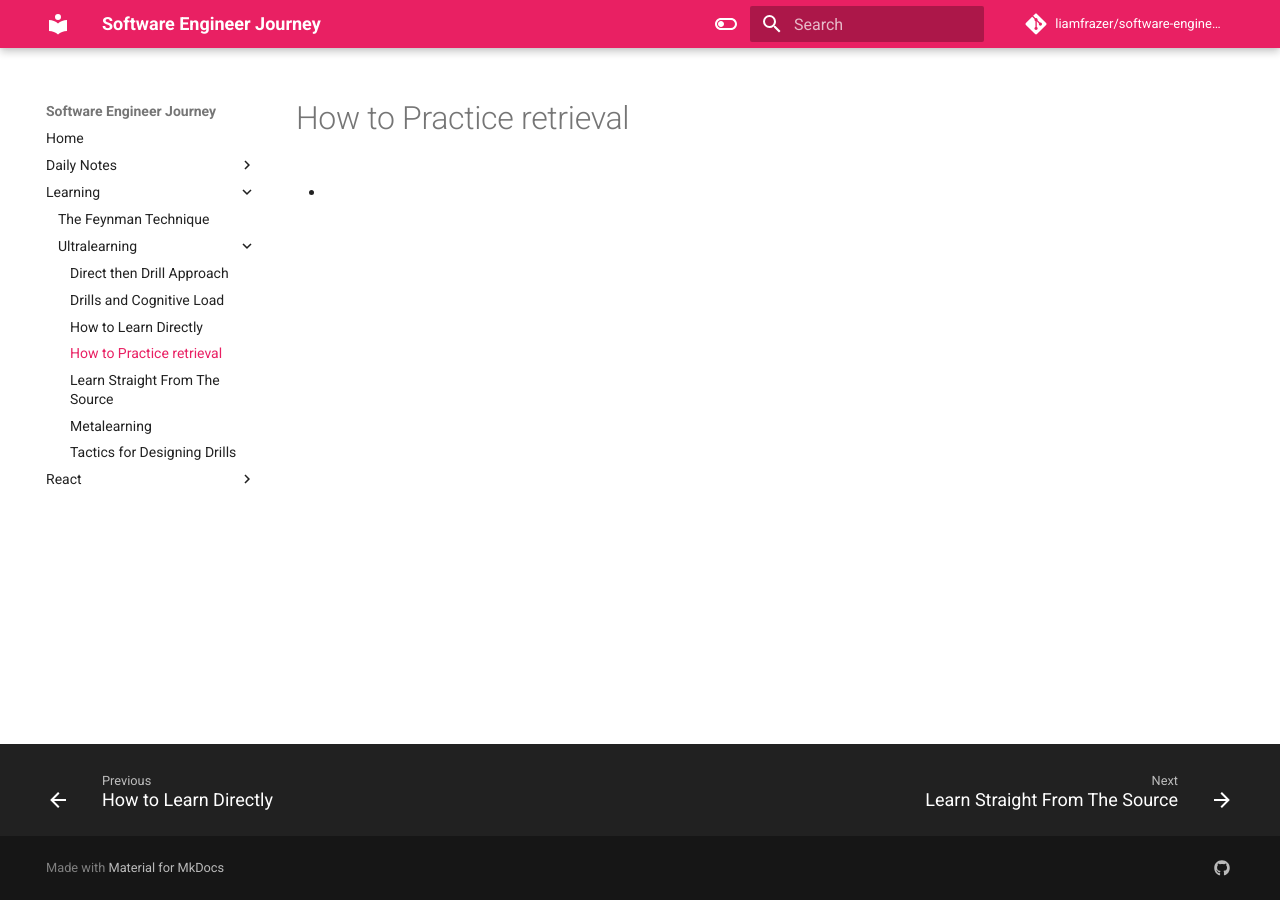
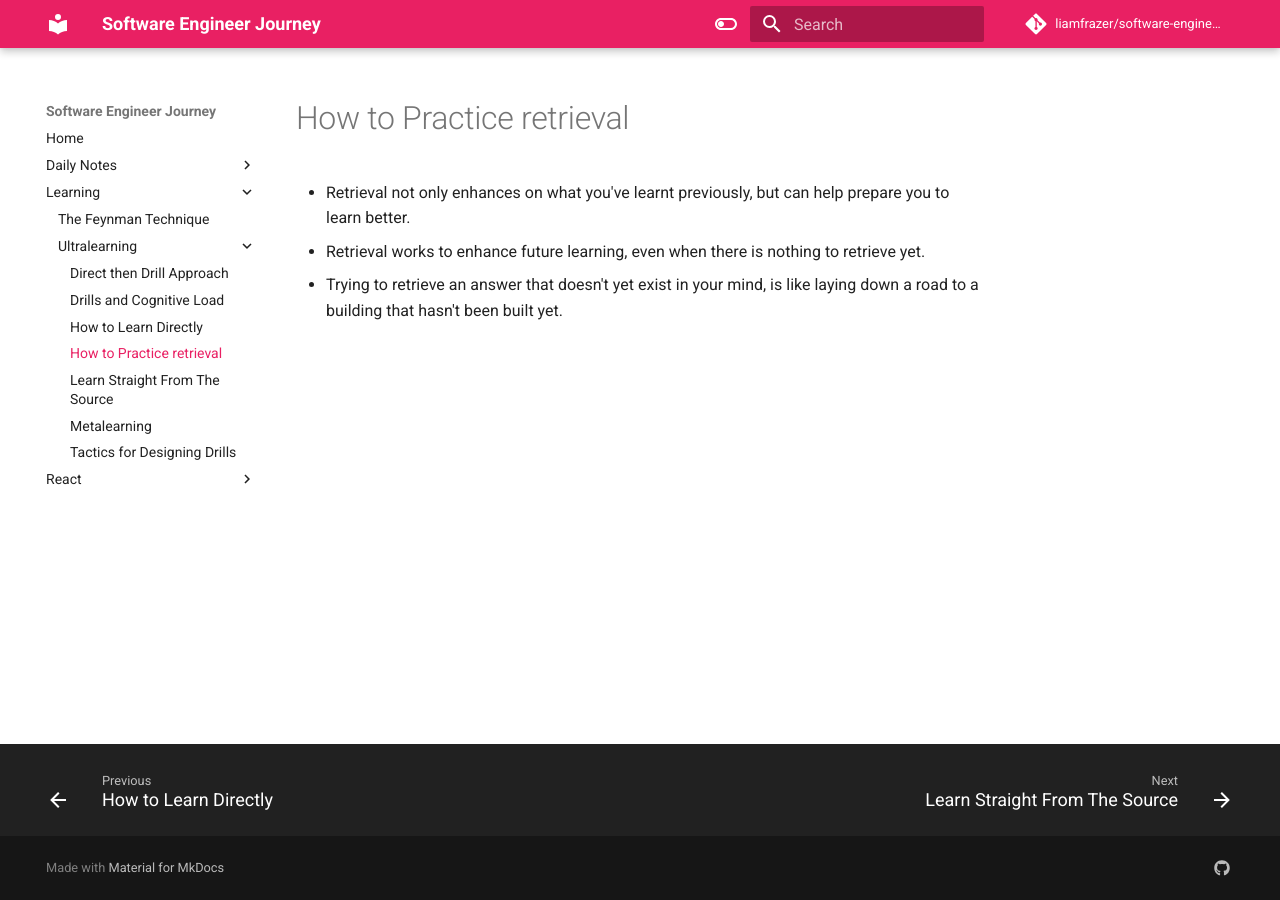
Before and after one commit to liamfrazer/software-engineer-journey, an MkDocs documentation site: the page built from docs/Learning/Ultralearning/How to Practice retrieval.md, in a window 1280 px wide. Built offline with MkDocs 1.6.1 and Material for MkDocs 9.7.7, drawn with Linux system fonts in a browser that asks for light colours; comment, search, counter and statistics services are not loaded.

Commit message:
vault backup: 2023-12-10 00:25:37

```diff
--- a/docs/Learning/Ultralearning/How to Practice retrieval.md
+++ b/docs/Learning/Ultralearning/How to Practice retrieval.md
@@ -3,4 +3,6 @@ tags:
   - ultralearning
 ---
 # How to Practice retrieval
-*
+* Retrieval not only enhances on what you've learnt previously, but can help prepare you to learn better.
+* Retrieval works to enhance future learning, even when there is nothing to retrieve yet.
+* Trying to retrieve an answer that doesn't yet exist in your mind, is like laying down a road to a building that hasn't been built yet.
```
